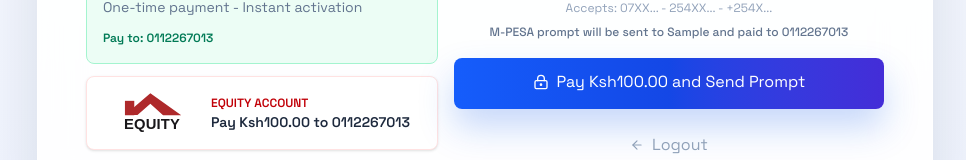
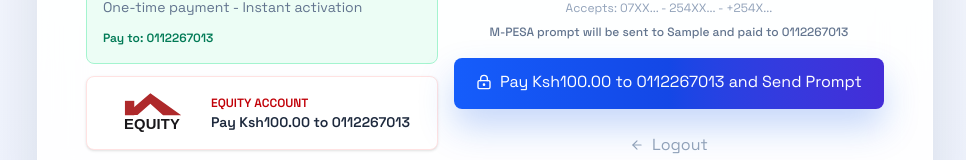
Before and after one commit to NbrMx3/HELEARN.COM, a React (Vite) app in the folder Healern.com/: page /register in a window 1280 px wide. Both pictures are taken after typing "Sample", "name@example.com", "Sample", "Sample123" into the empty fields and a click on the button "Create Account". Shown: the part 408-568 px from the top of the page, without its empty margins (155-1121 px from the left). Built offline with nearby package versions, Linux system fonts and the light colour scheme.

Commit message:
Update payment button copy

```diff
--- a/Healern.com/src/pages/Verify.tsx
+++ b/Healern.com/src/pages/Verify.tsx
@@ -127,7 +127,7 @@
               <Button type="submit" className="w-full" disabled={submitting}>
                 <span className="inline-flex min-w-0 items-center justify-center gap-2">
                   <LockKeyhole size={16} className="flex-shrink-0" />
-                  {submitting ? 'Sending M-PESA Prompt...' : 'Pay Ksh100.00 and Send Prompt'}
+                  {submitting ? 'Sending M-PESA Prompt...' : 'Pay Ksh100.00 to 0112267013 and Send Prompt'}
                 </span>
               </Button>
 
```
